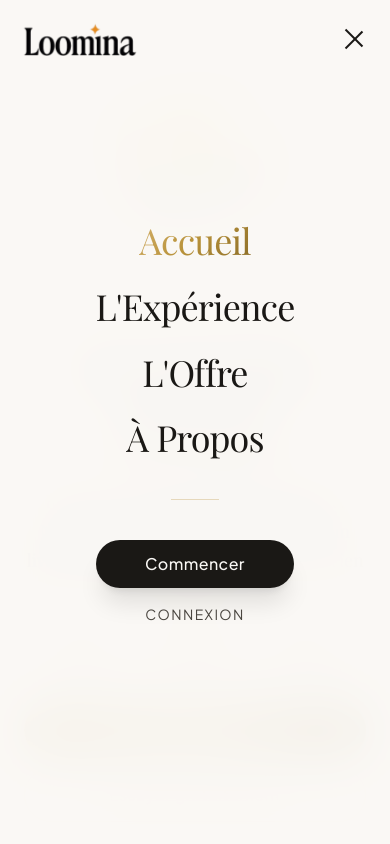
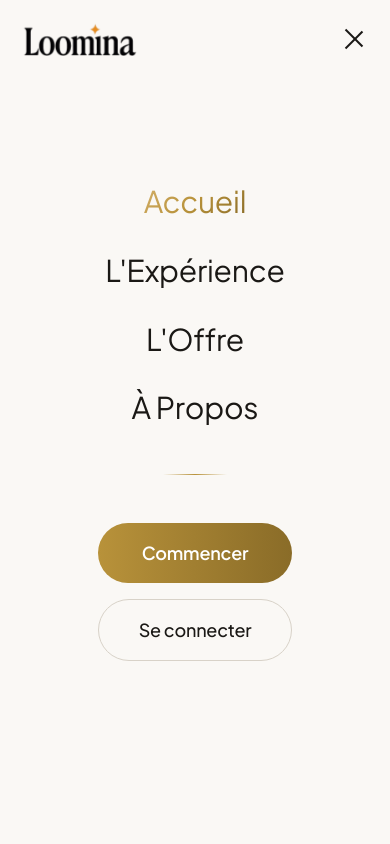
Before and after one commit to solalchetrit/loomina, a Next.js app: page / in a window 390 px wide. Both pictures are taken after a click on the button "Menu". Shown: the top 844 px of the page. Built offline with nearby package versions, Linux system fonts and the light colour scheme; a web font is replaced by a local one.

Commit message:
Revert "feat(ui): premium mobile menu with scroll lock"
This reverts commit 2f179f92fc8d1705baf14e4a7120d0864f1b4357.

```diff
--- a/components/Header.tsx
+++ b/components/Header.tsx
@@ -27,18 +27,6 @@ export default function Header() {
     window.addEventListener("scroll", handleScroll);
     return () => window.removeEventListener("scroll", handleScroll);
   }, []);
-
-  // Body scroll lock
-  useEffect(() => {
-    if (isOpen) {
-      document.body.style.overflow = "hidden";
-    } else {
-      document.body.style.overflow = "unset";
-    }
-    return () => {
-      document.body.style.overflow = "unset";
-    };
-  }, [isOpen]);
 
 
   return (
@@ -140,21 +128,17 @@ export default function Header() {
         </div>
       </motion.header>
 
-      {/* MOBILE FULLSCREEN MENU - Premium & Simple */}
+      {/* MOBILE FULLSCREEN MENU - Moved outside header to avoid backdrop-filter constraints */}
       <AnimatePresence>
         {isOpen && (
           <motion.div
-            initial={{ opacity: 0 }}
-            animate={{ opacity: 1 }}
             exit={{ opacity: 0 }}
-            transition={{ duration: 0.3 }}
-            className="fixed inset-0 z-[100] flex flex-col items-center justify-center md:hidden"
+            transition={{ duration: 0.3, ease: "easeInOut" }}
+            className="fixed inset-0 z-[100] bg-[#faf8f5] flex flex-col items-center justify-center md:hidden"
           >
-            {/* Backdrop Blur */}
-            <div className="absolute inset-0 bg-[var(--loomina-void)]/95 backdrop-blur-xl" />
+            <div className="absolute inset-0 bg-[#faf8f5]" />
 
-            <nav className="relative z-10 flex flex-col items-center gap-10">
-              <div className="flex flex-col items-center gap-6">
+            <nav className="relative z-10 flex flex-col items-center gap-8">
               {NAV_LINKS.map((item, index) => (
                 <motion.div
                   key={item.href}
@@ -162,16 +146,15 @@ export default function Header() {
                   animate={{ opacity: 1, y: 0 }}
                   exit={{ opacity: 0, y: 10 }}
                   transition={{
-                      delay: index * 0.1,
-                      duration: 0.5,
-                      ease: [0.22, 1, 0.36, 1]
+                    animate: { delay: index * 0.1, duration: 0.4 },
+                    exit: { delay: 0, duration: 0.2 }
                   }}
                 >
                   <Link
                     href={item.label === "Accueil" ? "/#home" : item.href}
                     onClick={() => setIsOpen(false)}
                     className={`
-                    text-4xl font-serif tracking-tight transition-all duration-300
+                    text-3xl font-sans transition-all duration-300
                     ${pathname === item.href
                         ? "text-gradient-gold"
                         : "text-[var(--text-primary)] hover:text-[var(--loomina-gold)]"
@@ -182,44 +165,38 @@ export default function Header() {
                   </Link>
                 </motion.div>
               ))}
-              </div>
 
               <motion.div
-                initial={{ scaleX: 0, opacity: 0 }}
-                animate={{ scaleX: 1, opacity: 1 }}
-                transition={{ delay: 0.3, duration: 0.5 }}
-                className="w-12 h-px bg-[var(--loomina-gold)]/30"
+                className="w-16 h-px bg-gradient-to-r from-transparent via-[var(--loomina-gold)] to-transparent my-4"
+                initial={{ scaleX: 0 }}
+                animate={{ scaleX: 1 }}
+                transition={{ delay: 0.4 }}
               />
 
               <motion.div
                 initial={{ opacity: 0, y: 20 }}
                 animate={{ opacity: 1, y: 0 }}
-                transition={{ delay: 0.4, duration: 0.5 }}
-                className="flex flex-col gap-4 w-full"
+                exit={{ opacity: 0, y: 10 }}
+                transition={{
+                  animate: { delay: 0.4, duration: 0.4 },
+                  exit: { delay: 0, duration: 0.2 }
+                }}
+                className="flex flex-col gap-4"
               >
                 <Link
                   href="/order"
                   onClick={() => setIsOpen(false)}
-                  className="
-                    px-8 py-3 rounded-full
-                    bg-[var(--text-primary)] text-[var(--loomina-void)]
-                    text-base font-medium tracking-wide text-center
-                    active:scale-95 transition-transform
-                    shadow-xl shadow-[var(--text-primary)]/10
-                  "
+                  className="px-10 py-4 rounded-full bg-gradient-to-r from-[var(--loomina-gold)] to-[var(--loomina-gold-dark)] text-white text-lg font-semibold text-center active:scale-95 transition-transform"
                 >
                   Commencer
                 </Link>
+
                 <Link
                   href="/dashboard"
                   onClick={() => setIsOpen(false)}
-                  className="
-                    text-sm text-[var(--text-secondary)] text-center
-                    hover:text-[var(--loomina-gold)] transition-colors
-                    uppercase tracking-widest font-sans
-                  "
+                  className="px-10 py-4 rounded-full border border-[var(--loomina-mist)] text-[var(--text-primary)] text-lg font-medium text-center active:scale-95 transition-transform"
                 >
-                  Connexion
+                  Se connecter
                 </Link>
               </motion.div>
             </nav>
```
Lines whose indentation alone changed are shown as unchanged.
